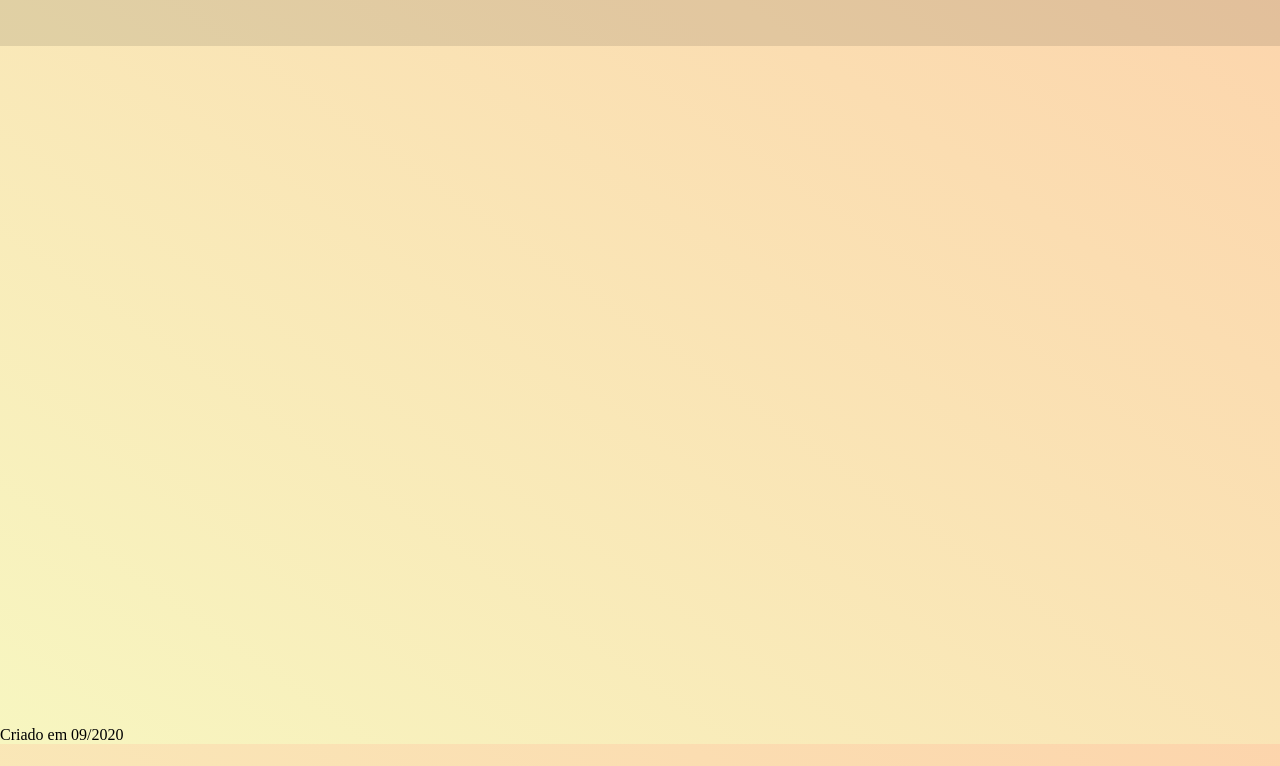
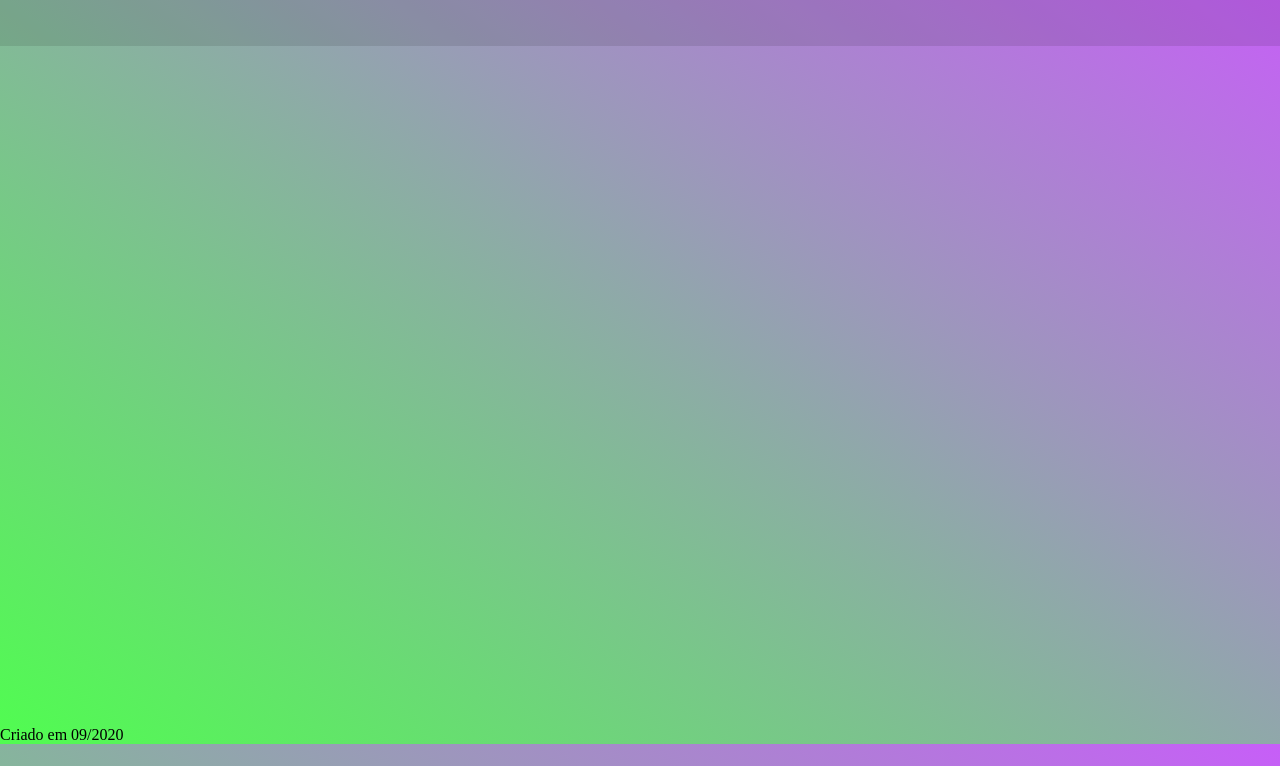
Before and after one commit to brunoamaia/gerenciador-JavaScript-online, a plain HTML site: page index.html in a window 1280 px wide. Shown: the part 34-800 px from the top of the page. Drawn offline with Linux system fonts and the light colour scheme.

Commit message:
atulização de cores

```diff
--- a/global.css
+++ b/global.css
@@ -31,9 +31,9 @@
   --color-text-title: #32264D;
   --color-title-in-primary: #FFFFFF;
 
-  --color-banner-top: #f7f6c0;
-  --color-banner-bottom: #ffc4a2;
-  --my-gradient: linear-gradient(35deg, var(--color-banner-top), var(--color-banner-bottom) 150%);
+  --color-banner-top: #50fd50;
+  --color-banner-bottom: #c75ef8;
+  --my-gradient: linear-gradient(35deg, var(--color-banner-top), var(--color-banner-bottom) 100%);
   /*--my-gradient: radial-gradient(circle, var(--color-banner-bottom), var(--color-banner-top));*/
 }
 
```
